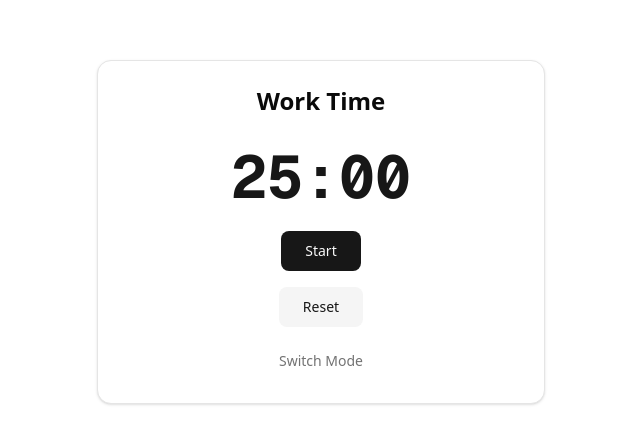
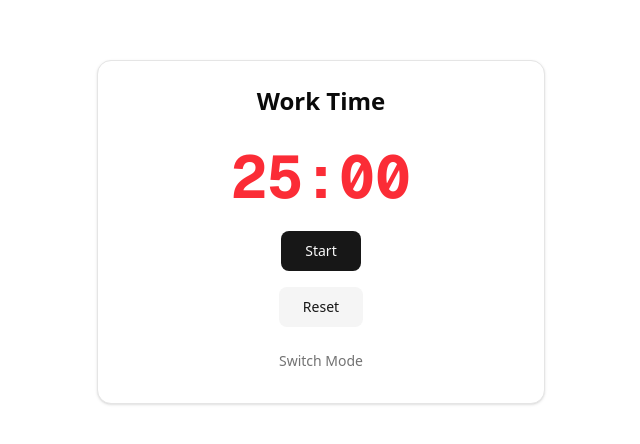
Before and after one commit to ted-M-tech/ai-pomodoro-timer, a Next.js app: page / in a window 1280 px wide. Shown: the part 168-612 px from the top of the page, without its empty margins (319-959 px from the left). Built offline with nearby package versions, Linux system fonts and the light colour scheme.

Commit message:
Change timer text color

```diff
--- a/src/components/TimerApp.tsx
+++ b/src/components/TimerApp.tsx
@@ -88,7 +88,7 @@ export default function TimerApp() {
                     </CardTitle>
                 </CardHeader>
                 <CardContent className="flex flex-col items-center gap-6">
-                    <TimerDisplay minutes={timeLeft.minutes} seconds={timeLeft.seconds} />
+                    <TimerDisplay minutes={timeLeft.minutes} seconds={timeLeft.seconds} mode={mode} />
                     <Controls
                         onStart={handleStart}
                         onReset={handleReset}
--- a/src/components/TimerDisplay.tsx
+++ b/src/components/TimerDisplay.tsx
@@ -1,11 +1,15 @@
 interface TimerDisplayProps {
     minutes: number;
     seconds: number;
+    mode: 'work' | 'break';
 }
 
-export default function TimerDisplay({ minutes, seconds }: TimerDisplayProps) {
+export default function TimerDisplay({ minutes, seconds, mode }: TimerDisplayProps) {
     return (
-        <div className="text-6xl font-mono font-bold text-primary">
+        <div className={`text-6xl font-mono font-bold
+            ${mode === 'work' ? 'text-red-500' : 'text-green-500'}
+        `}
+        >
             {String(minutes).padStart(2, '0')}:{String(seconds).padStart(2, '0')}
         </div>
     );
```
